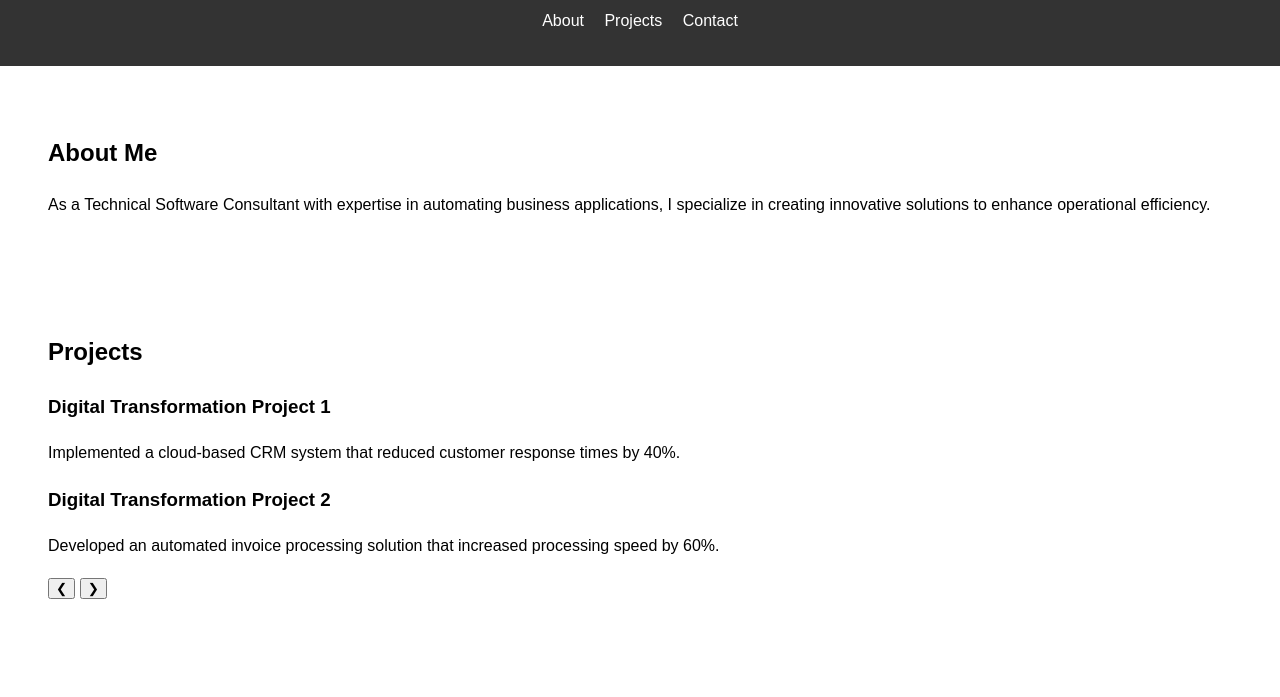
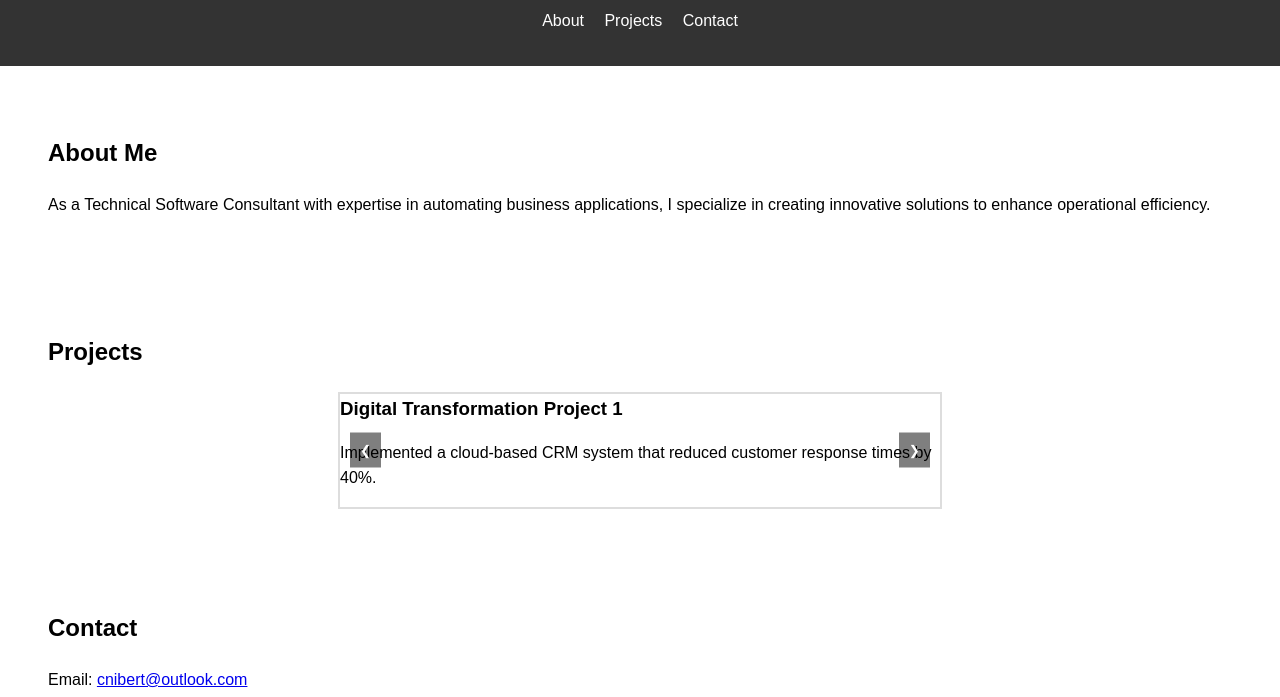
Before and after one commit to conornibs/conornibs.github.io, a plain HTML site: page index.html in a window 1280 px wide. Shown: the part 102-799 px from the top of the page. Drawn offline with Linux system fonts and the light colour scheme; a script that the page names is missing.

Commit message:
Update styles.css

```diff
--- a/styles.css
+++ b/styles.css
@@ -3,6 +3,7 @@ body {
     margin: 0;
     padding: 0;
     line-height: 1.6;
+    scroll-behavior: smooth;
 }
 
 header {
@@ -32,6 +33,49 @@ section {
     margin: 1rem;
 }
 
+.carousel {
+    position: relative;
+    width: 100%;
+    max-width: 600px;
+    margin: auto;
+    overflow: hidden;
+    border: 2px solid #ddd;
+}
+
+.carousel-inner {
+    display: flex;
+    transition: transform 0.5s ease-in-out;
+}
+
+.carousel-item {
+    min-width: 100%;
+    box-sizing: border-box;
+}
+
+.carousel-item h3 {
+    margin: 0;
+}
+
+.carousel-control-prev,
+.carousel-control-next {
+    position: absolute;
+    top: 50%;
+    transform: translateY(-50%);
+    background-color: rgba(0, 0, 0, 0.5);
+    color: #fff;
+    border: none;
+    padding: 10px;
+    cursor: pointer;
+}
+
+.carousel-control-prev {
+    left: 10px;
+}
+
+.carousel-control-next {
+    right: 10px;
+}
+
 footer {
     text-align: center;
     padding: 1rem 0;
```
